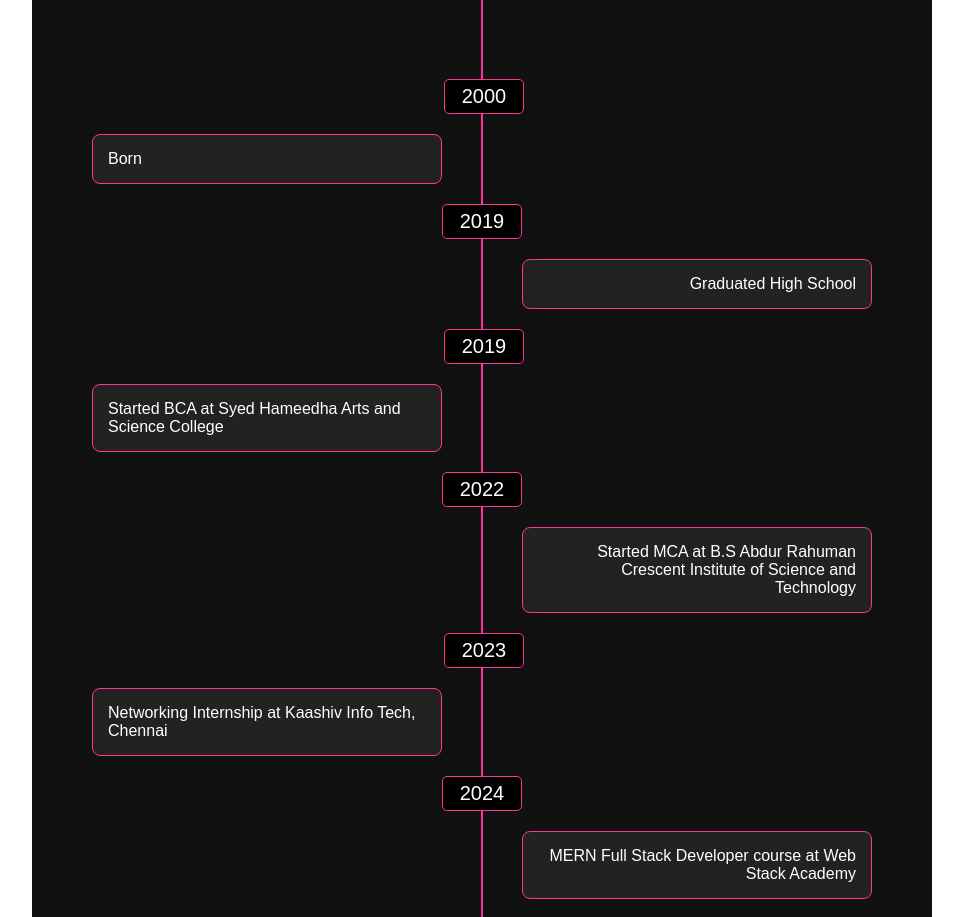
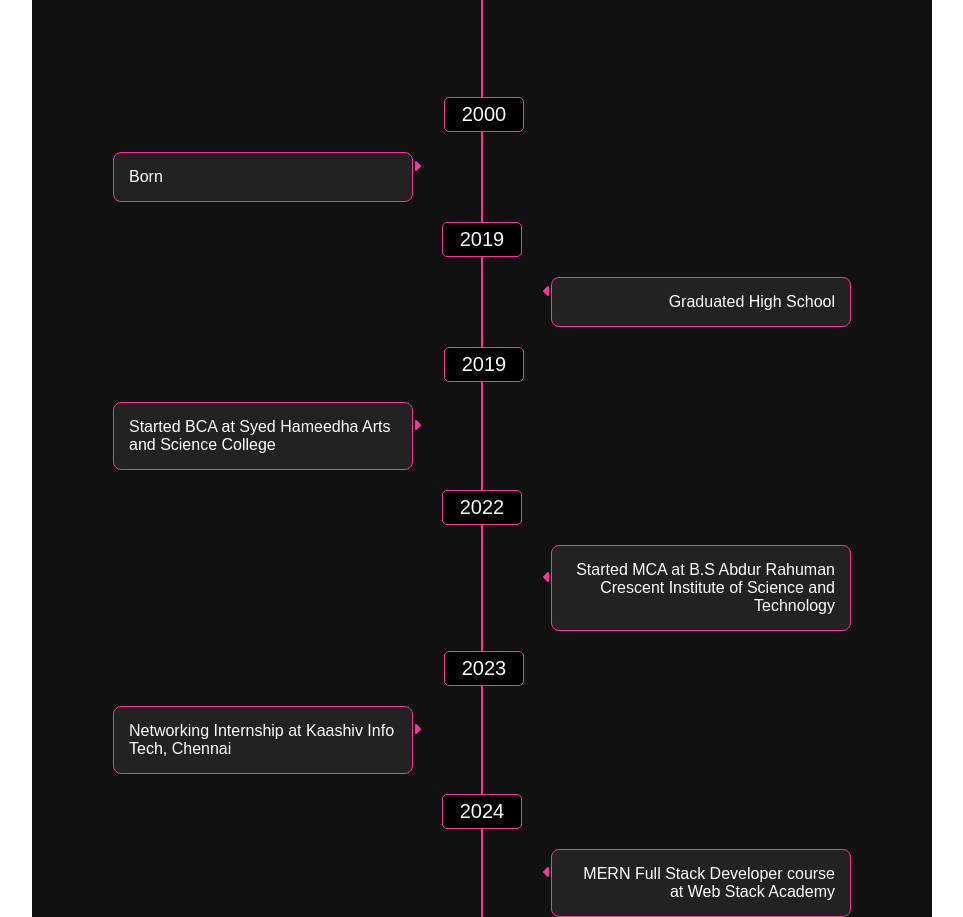
Before and after one commit to gowtham-ggg/WSA-CSS-ASSIGNMENT, a plain HTML site: page Assignment 8/index.html in a window 1280 px wide. Shown: the part 112-1029 px from the top of the page, without its empty margins (158-1121 px from the left). Drawn offline with Linux system fonts and the light colour scheme.

Commit message:
changes in css file

```diff
--- a/Assignment 8/index.html
+++ b/Assignment 8/index.html
@@ -5,6 +5,7 @@
     <meta name="viewport" content="width=device-width, initial-scale=1.0">
     <title>Timeline</title>
     <link rel="stylesheet" href="style.css">
+    <script src="https://kit.fontawesome.com/1a61482e4b.js" crossorigin="anonymous"></script>s
 </head>
 <body>
     <div class="timeline-container">
@@ -12,51 +13,70 @@
             <h2>My Story Till Now</h2>
         </div>
         <div class="timeline">
-            <!-- First event with centered year -->
+            <!-- First event with arrow -->
             <div class="timeline-event left">
                 <div class="year-container year-left">2000</div>
-                <div class="content  content-left">
+                <div class="arrow">
+                    <div class="content content-left">
                         <p>Born</p>
+                    </div>
+                    <div class="arrow-symb"><i class="fa-solid fa-caret-right"></i></div>
                 </div>
             </div>
 
-            <!-- Second event with centered year -->
+            <!-- Second event with arrow -->
             <div class="timeline-event right">
                 <div class="year-container year-right">2019</div>
+                <div class="arrow">
+                    <div class="arrow-symb"><i class="fa-solid fa-caret-left"></i></div>
                     <div class="content content-right">
                         <p>Graduated High School</p>
                     </div>
                 </div>
+            </div>
 
-            <!-- Third event with centered year -->
+            <!-- Third event with arrow -->
             <div class="timeline-event left">
                 <div class="year-container year-left">2019</div>
+                <div class="arrow">
                     <div class="content content-left">
                         <p>Started BCA at Syed Hameedha Arts and Science College</p>
                     </div>
+                    <div class="arrow-symb"><i class="fa-solid fa-caret-right"></i></div>
+                </div>
             </div>
 
-            <!-- Fourth event with centered year -->
+            <!-- Fourth event with arrow -->
             <div class="timeline-event right">
                 <div class="year-container year-right">2022</div>
+                <div class="arrow">
+                    <div class="arrow-symb"><i class="fa-solid fa-caret-left"></i></div>
                     <div class="content content-right">
                         <p>Started MCA at B.S Abdur Rahuman Crescent Institute of Science and Technology</p>
                     </div>
                 </div>
+            </div>
 
-            <!-- Fifth event with centered year -->
+            <!-- Fifth event with arrow -->
             <div class="timeline-event left">
                 <div class="year-container year-left">2023</div>
+                <div class="arrow">
                     <div class="content content-left">
                         <p>Networking Internship at Kaashiv Info Tech, Chennai</p>
                     </div>
+                    <div class="arrow-symb"><i class="fa-solid fa-caret-right"></i></div>
+                </div>
             </div>
 
-            <!-- Sixth event with centered year -->
+            <!-- Sixth event with arrow -->
             <div class="timeline-event right">
                 <div class="year-container year-right">2024</div>
+                <div class="arrow">
+                    <div class="arrow-symb"><i class="fa-solid fa-caret-left"></i></div>
                     <div class="content content-right">
                         <p>MERN Full Stack Developer course at Web Stack Academy</p>
+                    </div>
+
                 </div>
             </div>
         </div>
--- a/Assignment 8/style.css
+++ b/Assignment 8/style.css
@@ -82,6 +82,7 @@ body {
     border-radius: 8px;
     border: 1px solid #ff3399;
     margin-top: 20px;
+    width: 300px;
 }
 
 .year-container {
@@ -111,3 +112,15 @@ body {
 .content-left{
     text-align: left;
 }
+
+.arrow-symb{
+
+}
+.arrow{
+    display: flex;
+    justify-content: center;
+    align-items: center;
+}
+.fa-solid{
+    color: #ff3399;
+}
```
Lines whose indentation alone changed are shown as unchanged.
